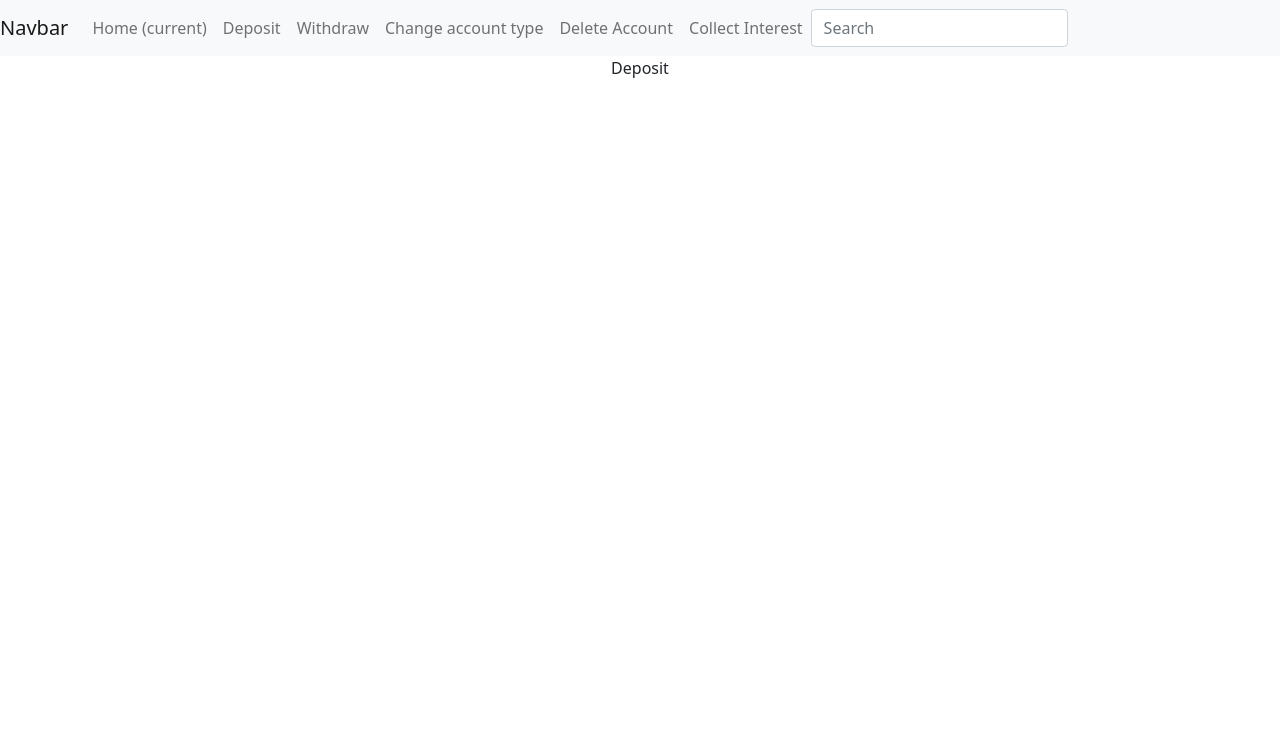
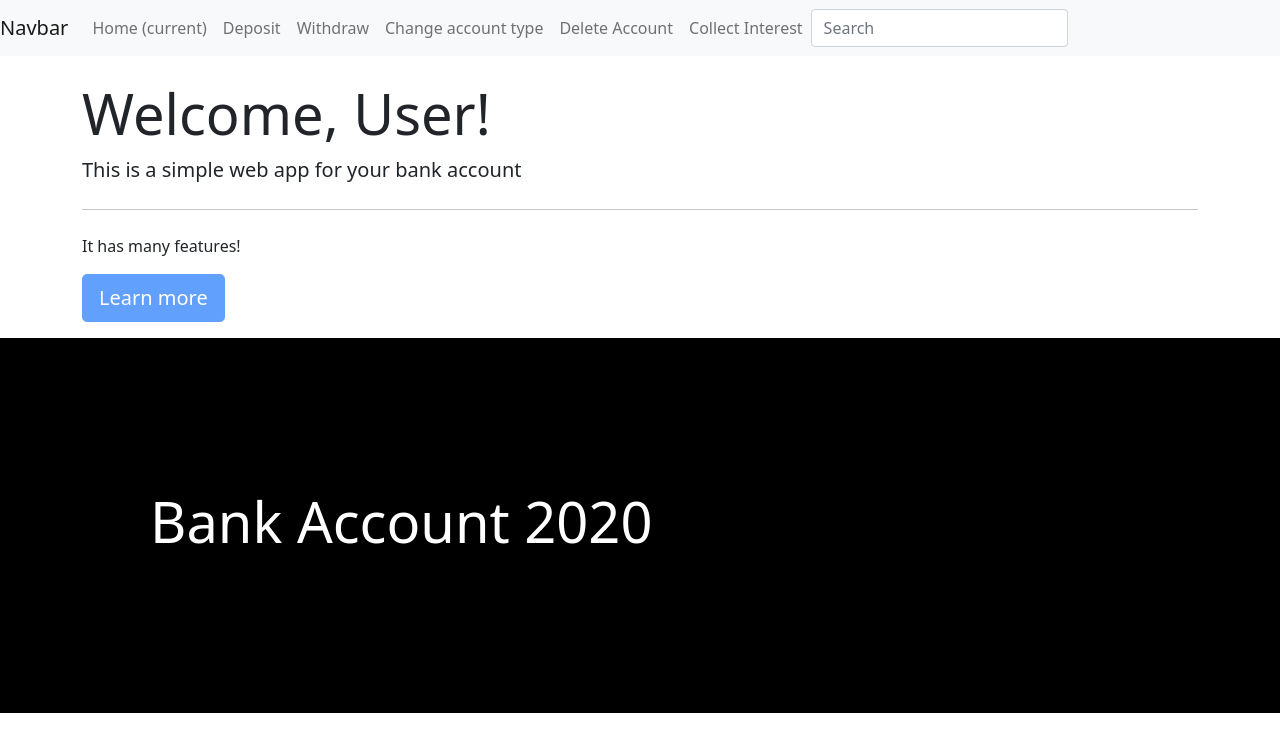
Before and after one commit to aleksandershurdho20/BankAccount, a React (Create React App) app: page / in a window 1280 px wide. Shown: the top 752 px of the page. Built offline with nearby package versions, Linux system fonts and the light colour scheme.

Commit message:
added routes

```diff
--- a/package.json
+++ b/package.json
@@ -11,6 +11,7 @@
     "react": "^17.0.1",
     "react-dom": "^17.0.1",
     "react-redux": "^7.2.2",
+    "react-router-dom": "^5.2.0",
     "react-scripts": "4.0.0",
     "redux": "^4.0.5",
     "web-vitals": "^0.2.4"
--- a/src/App.js
+++ b/src/App.js
@@ -3,13 +3,14 @@ import './App.css';
 import '../node_modules/bootstrap/dist/css/bootstrap.min.css';
 import Header from './Components/Header'
 import Deposit from './Components/Deposit'
-
-
+import Footer from './Components/Footer'
+import Routes from './Components/Routes'
 function App() {
   return (
-    <div className="App">
-      <Header/>
-      <Deposit/>
+    <div >
+      <Header />
+      <Routes />
+      <Footer />
     </div>
   );
 }
--- /dev/null
+++ b/src/Components/ChangeAccount.js
@@ -0,0 +1,10 @@
+import React from 'react'
+
+export default function ChangeAccount() {
+    return (
+        <div>
+            change acc
+
+        </div>
+    )
+}
--- /dev/null
+++ b/src/Components/CollectInterest.js
@@ -0,0 +1,10 @@
+import React from 'react'
+
+export default function CollectInterest() {
+    return (
+        <div>
+            collect
+
+        </div>
+    )
+}
--- /dev/null
+++ b/src/Components/DeleteAccount.js
@@ -0,0 +1,9 @@
+import React from 'react'
+
+export default function DeleteAccount() {
+    return (
+        <div>
+            Delete
+        </div>
+    )
+}
--- a/src/Components/Deposit.js
+++ b/src/Components/Deposit.js
@@ -2,7 +2,7 @@ import React from 'react'
 
 export default function Deposit() {
     return (
-        <div id="deposit">
+        <div className="w-100 h-100" style={{ background: 'red' }}>
             Deposit
         </div>
     )
--- /dev/null
+++ b/src/Components/Footer.js
@@ -0,0 +1,9 @@
+import React from 'react'
+
+export default function Footer() {
+    return (
+        <div className="container-fluid w-100" style={{ background: '#000', padding: '150px' }}>
+            <h2 className="display-4 text-white">Bank Account 2020</h2>
+        </div>
+    )
+}
--- a/src/Components/Header.js
+++ b/src/Components/Header.js
@@ -1,5 +1,5 @@
 import React from 'react'
-
+import { Link } from 'react-router-dom'
 export default function Header() {
     return (
         <div>
@@ -12,27 +12,27 @@ export default function Header() {
                 <div class="collapse navbar-collapse" id="navbarSupportedContent">
                     <ul class="navbar-nav mr-auto">
                         <li class="nav-item active">
-        <a class="nav-link" href="#">Home <span class="sr-only">(current)</span></a>
+                            <a class="nav-link" href="/">Home <span class="sr-only">(current)</span></a>
                         </li>
                         <li class="nav-item">
-        <a class="nav-link" href="#deposit">Deposit</a>
+                            <a class="nav-link" href="/Account/Deposit">Deposit</a>
                         </li>
                         <li class="nav-item">
-        <a class="nav-link" href="#">Withdraw</a>
+                            <a class="nav-link" href="/Account/Withdraw">Withdraw</a>
                         </li>
                         <li class="nav-item">
-        <a class="nav-link" href="#">Change account type</a>
+                            <a class="nav-link" href="/Account/ChangeAccount">Change account type</a>
                         </li>
                         <li class="nav-item">
-        <a class="nav-link " href="#">Delete Account</a>
+                            <a class="nav-link " href="/Account/Delete">Delete Account</a>
                         </li>
 
                         <li class="nav-item">
-        <a class="nav-link " href="#">Collect Interest</a>
+                            <a class="nav-link " href="/Account/Collect">Collect Interest</a>
                         </li>
                     </ul>
                     <form class="form-inline my-2 my-lg-0">
-      <input class="form-control mr-sm-2" type="search" placeholder="Search" aria-label="Search"/>
+                        <input class="form-control mr-sm-2" type="search" placeholder="Search" aria-label="Search" />
                     </form>
                 </div>
             </nav>
--- /dev/null
+++ b/src/Components/Home.js
@@ -0,0 +1,15 @@
+import React from 'react'
+
+export default function Home() {
+    return (
+        <div class="jumbotron container mt-4">
+            <h1 class="display-4">Welcome, User!</h1>
+            <p class="lead">This is a simple web app for your bank account</p>
+            <hr class="my-4" />
+            <p>It has many features!</p>
+            <p class="lead">
+                <a class="btn btn-primary btn-lg disabled" href="#" role="button">Learn more</a>
+            </p>
+        </div>
+    )
+}
--- /dev/null
+++ b/src/Components/Routes.js
@@ -0,0 +1,40 @@
+import React from 'react'
+import {
+    BrowserRouter as Router,
+    Switch,
+    Route,
+    Link
+} from "react-router-dom";
+import ChangeAccount from './ChangeAccount';
+import DeleteAccount from './DeleteAccount';
+import Deposit from './Deposit'
+import Home from './Home';
+import Withdraw from './Withdraw';
+import CollectInterest from './CollectInterest'
+export default function Routes() {
+    return (
+        <Router>
+            <Switch>
+                <Route exact path="/">
+
+                    <Home />
+                </Route>
+                <Route path="/Account/Deposit">
+                    <Deposit />
+                </Route>
+                <Route path="/Account/Withdraw">
+                    <Withdraw />
+                </Route>
+                <Route path="/Account/ChangeAccount">
+                    <ChangeAccount />
+                </Route>
+                <Route path="/Account/Delete">
+                    <DeleteAccount />
+                </Route>
+                <Route path="/Account/Collect">
+                    <CollectInterest />
+                </Route>
+            </Switch>
+        </Router>
+    )
+}
--- /dev/null
+++ b/src/Components/Withdraw.js
@@ -0,0 +1,9 @@
+import React from 'react'
+
+export default function Withdraw() {
+    return (
+        <div>
+            Withdraw
+        </div>
+    )
+}
```
Also changed, not shown: 1 other file (tests, documents, lock files or other folders). Lines whose indentation alone changed are shown as unchanged.
